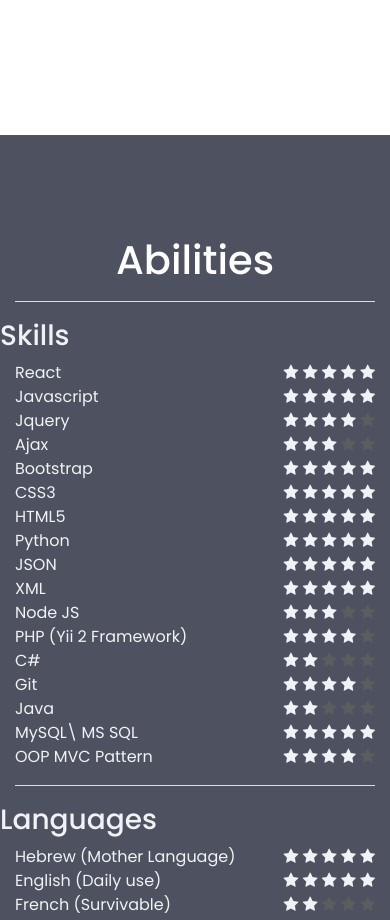
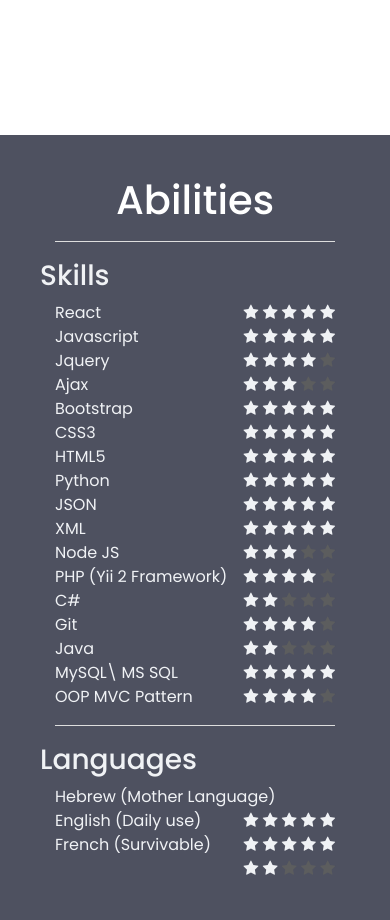
Before and after one commit to adamts1/my-interactive-resume, a plain HTML site: page index.html in a window 390 px wide. Shown: the part 3940-4860 px from the top of the page. Drawn offline with Linux system fonts and the light colour scheme.

Commit message:
responsive abilities

```diff
--- a/css/responsive/responsive.css
+++ b/css/responsive/responsive.css
@@ -186,4 +186,11 @@
     .blog-sidebar {
         margin-top: 100px;
     }
+
+
+    @media screen and (max-width: 940px) {
+        #abilities {
+         padding: 40px;
+        }
+      }
 }
--- a/js/active.js
+++ b/js/active.js
@@ -95,6 +95,4 @@
         });
     });
 
-
-
 })(jQuery);
```
